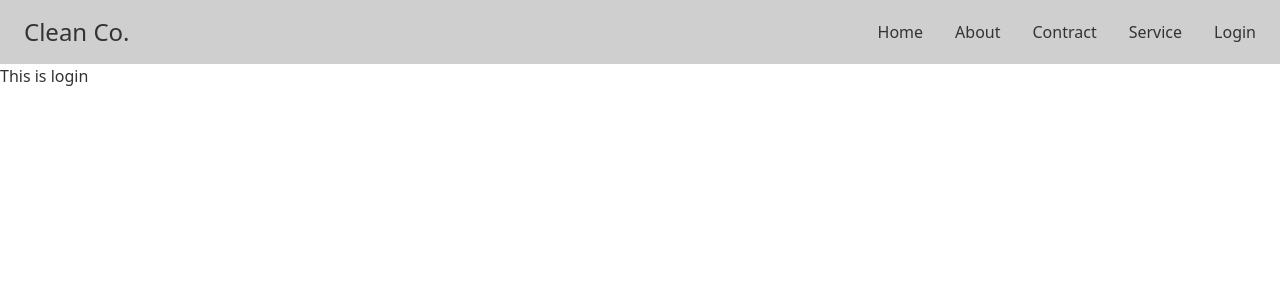
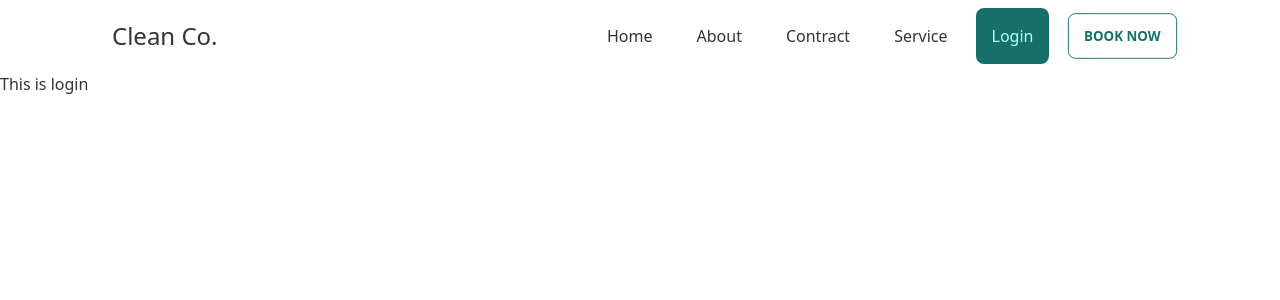
Before and after one commit to nurulamin092/clean-co-client, a React (Create React App) app: page /login in a window 1280 px wide. Shown: the top 300 px of the page. Built offline with nearby package versions, Linux system fonts and the light colour scheme.

Commit message:
dropdwon added

```diff
--- a/src/components/Navbar.js
+++ b/src/components/Navbar.js
@@ -1,5 +1,5 @@
 import React from 'react';
-import { Link } from 'react-router-dom';
+import { Link, NavLink } from 'react-router-dom';
 
 const Navbar = ({ children }) => {
     return (
@@ -7,7 +7,7 @@ const Navbar = ({ children }) => {
             <div className="drawer drawer-end">
                 <input id="my-drawer-3" type="checkbox" className="drawer-toggle" />
                 <div className="drawer-content flex flex-col">
-                    <div className="w-full navbar bg-base-300">
+                    <div className="w-full navbar bg-base-100 px-24">
                         <div className="flex-1 px-2 mx-2 text-2xl">Clean Co.</div>
                         <div className="flex-none lg:hidden">
                             <label htmlFor="my-drawer-3" className="btn btn-square btn-ghost">
@@ -15,12 +15,22 @@ const Navbar = ({ children }) => {
                             </label>
                         </div>
                         <div className="flex-none hidden lg:block">
-                            <ul className="menu menu-horizontal">
-                                <li><Link to="/">Home</Link></li>
-                                <li><Link to="about">About</Link></li>
-                                <li><Link to="contract">Contract</Link></li>
-                                <li><Link to="service">Service</Link></li>
-                                <li><Link to="login">Login</Link></li>
+                            <ul className="menu menu-horizontal gap-x-3">
+                                <li><NavLink to="/" className="rounded-lg">Home</NavLink></li>
+                                <li><NavLink to="about" className="rounded-lg">About</NavLink></li>
+                                <li><NavLink to="contract" className="rounded-lg">Contract</NavLink></li>
+                                <li><NavLink to="service" className="rounded-lg">Service</NavLink></li>
+                                <li><NavLink to="login" className="rounded-lg">Login</NavLink></li>
+                                <li className='dropdown dropdown-hover dropdown-end'>
+                                    <label tabindex="0" class="btn btn-primary btn-outline rounded-lg m-1">
+                                        Book Now
+                                    </label>
+                                    <ul tabindex="0" class="dropdown-content menu p-2 shadow bg-base-100 rounded-box w-52">
+                                        <li><a>Item 1</a></li>
+                                        <li><a>Item 2</a></li>
+                                    </ul>
+
+                                </li>
 
                             </ul>
                         </div>
@@ -30,8 +40,8 @@ const Navbar = ({ children }) => {
                 <div className="drawer-side">
                     <label htmlFor="my-drawer-3" className="drawer-overlay"></label>
                     <ul className="menu p-4 overflow-y-auto w-80 bg-base-100 text-base-content">
-                        <li><Link to="/">Home</Link></li>
-                        <li><Link to="about">About</Link></li>
+                        <li><NavLink to="/">Home</NavLink></li>
+                        <li><NavLink to="about">About</NavLink></li>
 
                     </ul>
 
```
